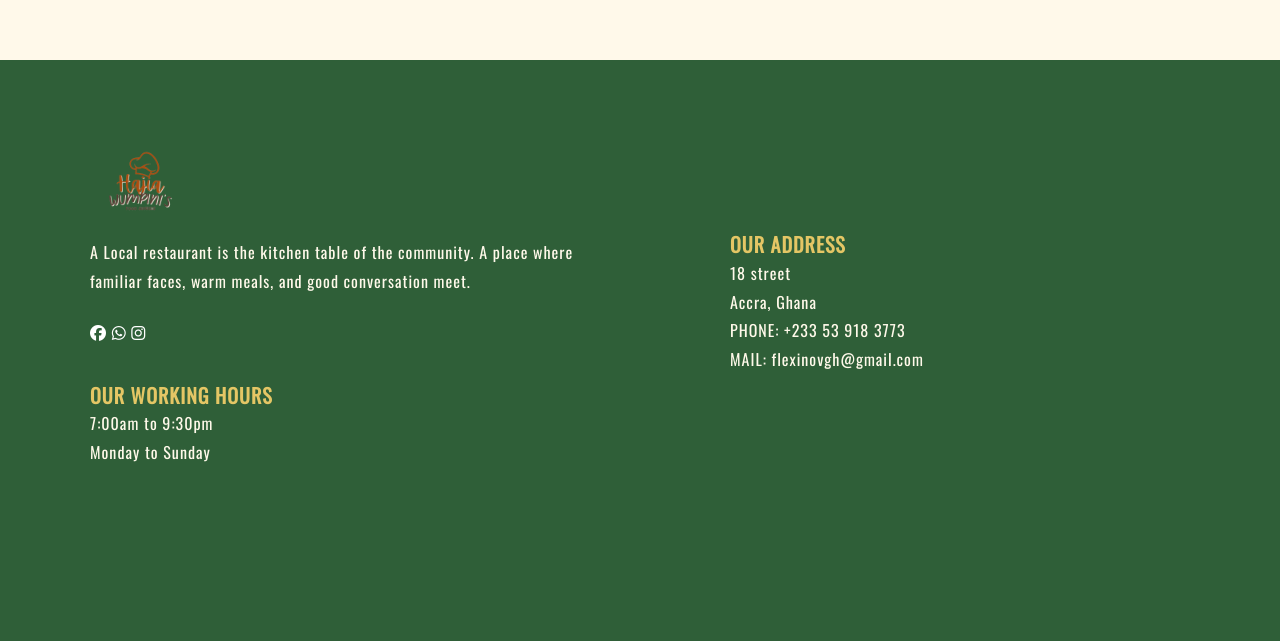
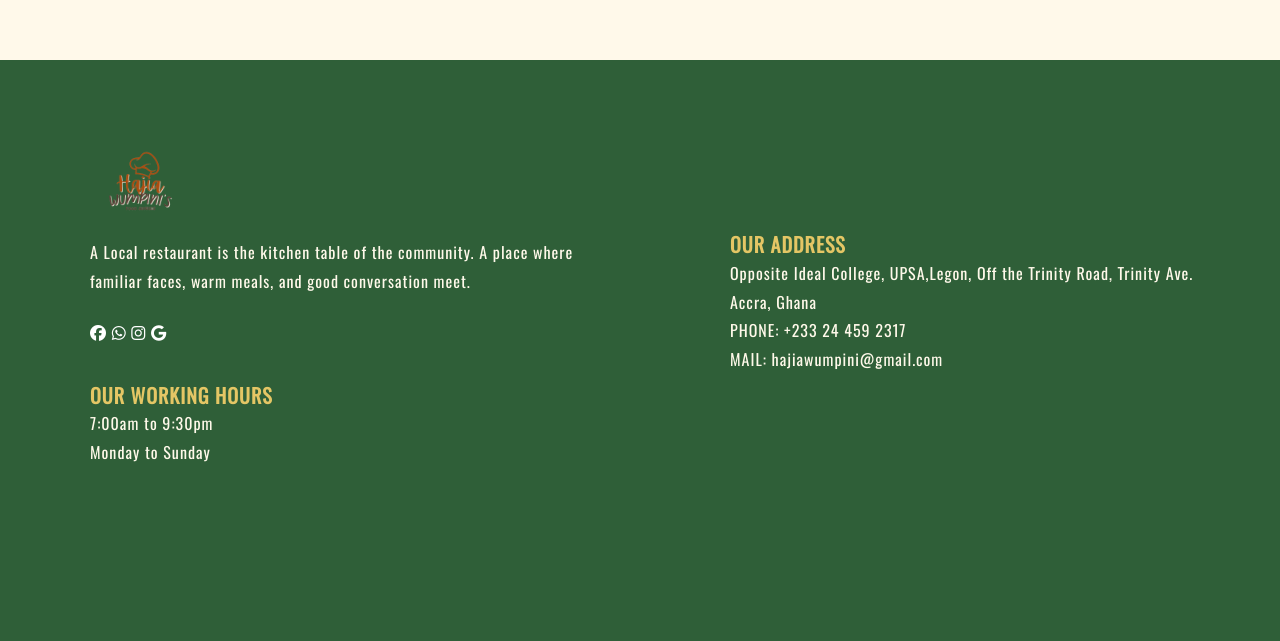
Before and after one commit to flexidatahub/restaurant_app, a plain HTML site: page index.html in a window 1280 px wide. Shown: the part 4972-5613 px from the top of the page. Drawn offline with Linux system fonts and the light colour scheme.

Commit message:
third commit

```diff
--- a/index.html
+++ b/index.html
@@ -3,6 +3,7 @@
   <head>
     <title>homepage</title>
     <link rel="stylesheet" href="style.css">
+    <link rel="icon" type="image/png" href="images/logo.png">
     <link rel="stylesheet" href="https://cdnjs.cloudflare.com/ajax/libs/font-awesome/6.5.1/css/all.min.css">
     <meta name="viewport" content="width=device-width, initial-scale=1.0">
   </head>
@@ -204,11 +205,14 @@
                   <a href="https://facebook.com" target="_blank" aria-label="Facebook" class="social">
                     <i class="fa-brands fa-facebook"></i>
                   </a>
-                  <a href="https://whatsapp.com" target="_blank" aria-label="WhatsApp" class="social">
+                  <a href="https://wa.me/+233244592317" target="_blank" aria-label="WhatsApp" class="social">
                     <i class="fa-brands fa-whatsapp"></i>
                   </a>
                   <a href="https://instagram.com" target="_blank" aria-label="Instagram" class="social">
                     <i class="fa-brands fa-instagram"></i>
+                  </a>
+                   <a href="mailto:flexinovgh@gmail.com" target="_blank" aria-label="google" class="social">
+                    <i class="fa-brands fa-google"></i>
                   </a>
                 </div>
               </div>
@@ -216,12 +220,12 @@
             <div class="col-1">
               <div class="adress">
                 <h6>OUR ADDRESS</h6>
-                <p>18 street</p>
+                <p>Opposite Ideal College, UPSA,Legon, Off the Trinity Road, Trinity Ave.</p>
                 <p>Accra, Ghana</p>
               </div>
               <div class="det">
-                <p>PHONE: +233 53 918 3773</p>
-                <p>MAIL: flexinovgh@gmail.com</p>
+                <p>PHONE: +233 24 459 2317</p>
+                <p>MAIL: hajiawumpini@gmail.com</p>
               </div>
             </div>
             <div class="col-1">
```
Also changed, not shown: checkout.html (+1 -1 lines).
